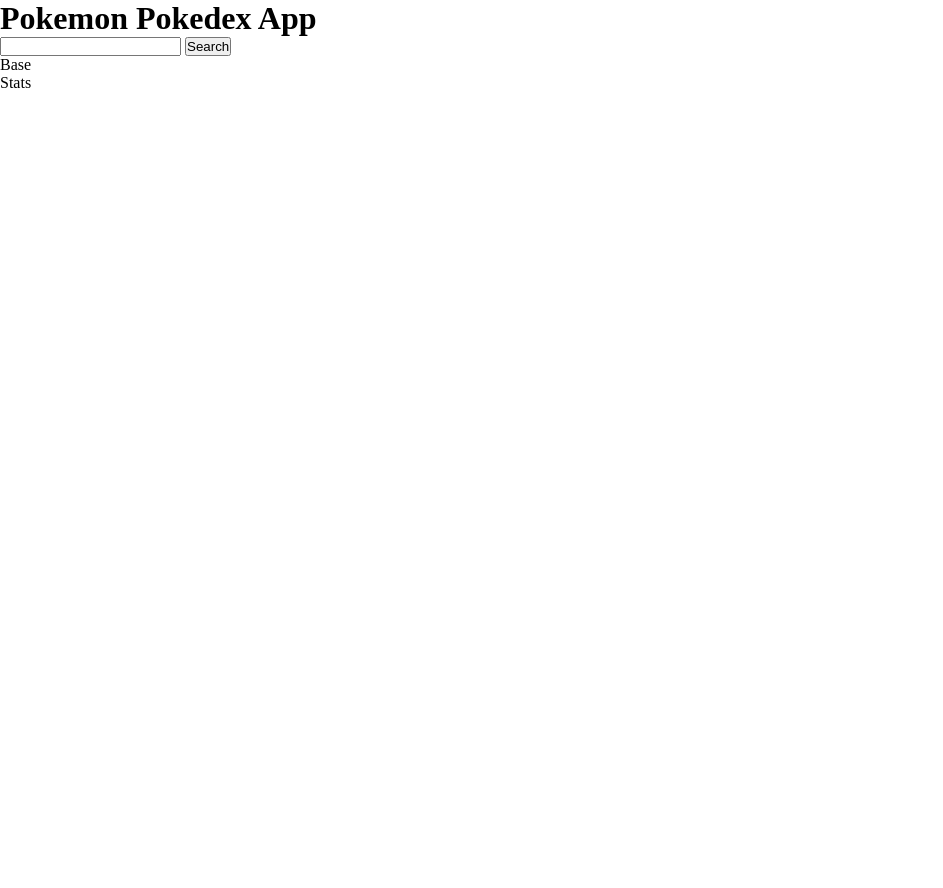
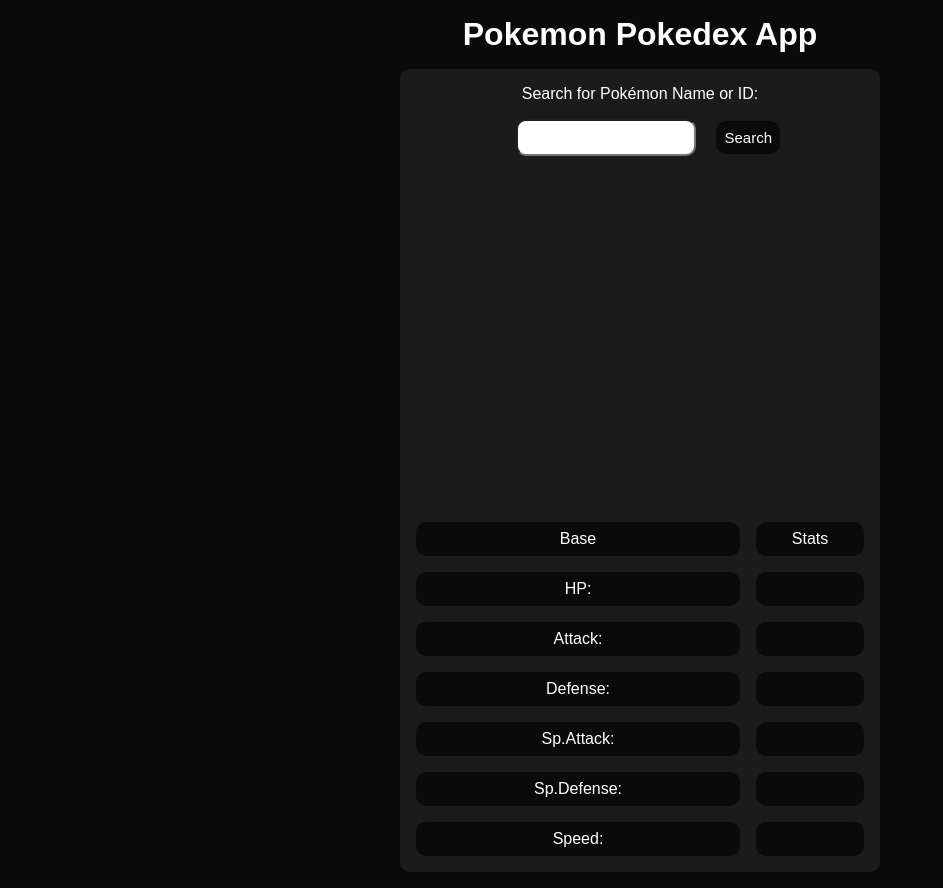
Before and after one commit to as31212/Pokemon-Search-App, a plain HTML site: page index.html in a window 1280 px wide. Shown: the whole page, without its empty margins (0-943 px from the left). Before the commit the page ends 800 px from the top, so only its background shows below. Drawn offline with Linux system fonts and the light colour scheme.

Commit message:
Styles complete

```diff
--- a/index.html
+++ b/index.html
@@ -9,6 +9,7 @@
 <body>
     <h1>Pokemon Pokedex App</h1>
     <div id="search-container">
+        <label for="user-input">Search for Pokémon Name or ID:</label>
         <input type="text" id="user-input">
         <button id="search-button">Search</button>
         <div id="img-result"></div>
@@ -16,17 +17,17 @@
         <div id="stats-container">
             <div>Base</div>
             <div>Stats</div>
-            <div id="hp-label"></div>
+            <div id="hp-label">HP:</div>
             <div id="hp"></div>
-            <div id="atk-label"></div>
+            <div id="atk-label">Attack:</div>
             <div id="atk"></div>
-            <div id="def-label"></div>
+            <div id="def-label">Defense:</div>
             <div id="def"></div>
-            <div id="sp-atk-label"></div>
+            <div id="sp-atk-label">Sp.Attack:</div>
             <div id="sp-atk"></div>
-            <div id="sp-def-label"></div>
+            <div id="sp-def-label">Sp.Defense:</div>
             <div id="sp-def"></div>
-            <div id="spd-label"></div>
+            <div id="spd-label">Speed:</div>
             <div id="spd"></div>
         </div>
     </div>
--- a/styles.css
+++ b/styles.css
@@ -1,5 +1,67 @@
-*{
-    margin: 0;
-    padding: 0;
-    box-sizing: border-box;
+:root {
+  --background-1: #0a0a0a;
+  --background-2: #1b1b1b;
+  --white-gray: #fafafa;
+  --white-hover: #ffffff;
 }
+* {
+  margin: 0;
+  padding: 0;
+  box-sizing: border-box;
+}
+body {
+  text-align: center;
+  background-color: var(--background-1);
+  color: var(--white-hover);
+  font-family: sans-serif;
+}
+h1{
+    margin-top: 1rem;
+}
+#search-container{
+    width: 480px;
+    height: auto;
+    min-height: 780px;
+    margin: 1rem auto;
+    background-color: var(--background-2);
+    border-radius: 10px;
+    padding: 1rem;
+
+}
+label{
+    display: block;
+}
+input{
+    margin: 1rem;
+    width: 180px;
+    font-size: 15px;
+    padding: .5rem;
+    border-radius: 10px;
+}
+button{
+font-size: 15px;
+padding: .5rem;
+border-radius: 10px;
+background-color: var(--background-1);
+color: var(--white-hover);
+border: none;
+transition: all .5s ease;
+}
+button:hover{
+    background-color: var(--white-hover);
+    color: var(--background-1);
+    cursor: pointer;
+}
+#img-result{
+    height: 350px;
+}
+#stats-container{
+    display: grid;
+    grid-template-columns: 3fr 1fr;
+    gap: 1rem;
+}
+#stats-container div{
+    background-color: var(--background-1);
+    padding: .5rem;
+    border-radius: 10px;
+}
```
